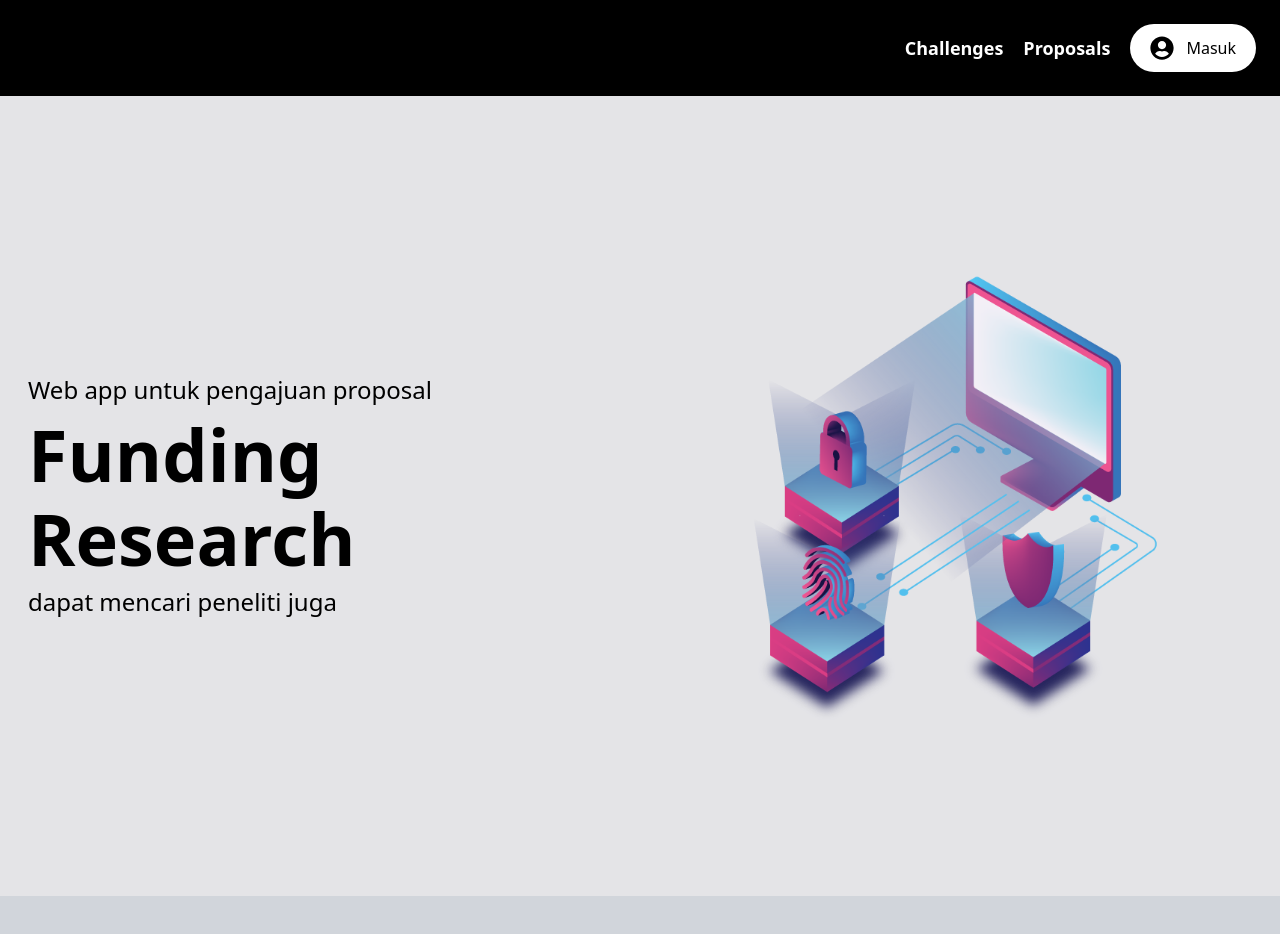
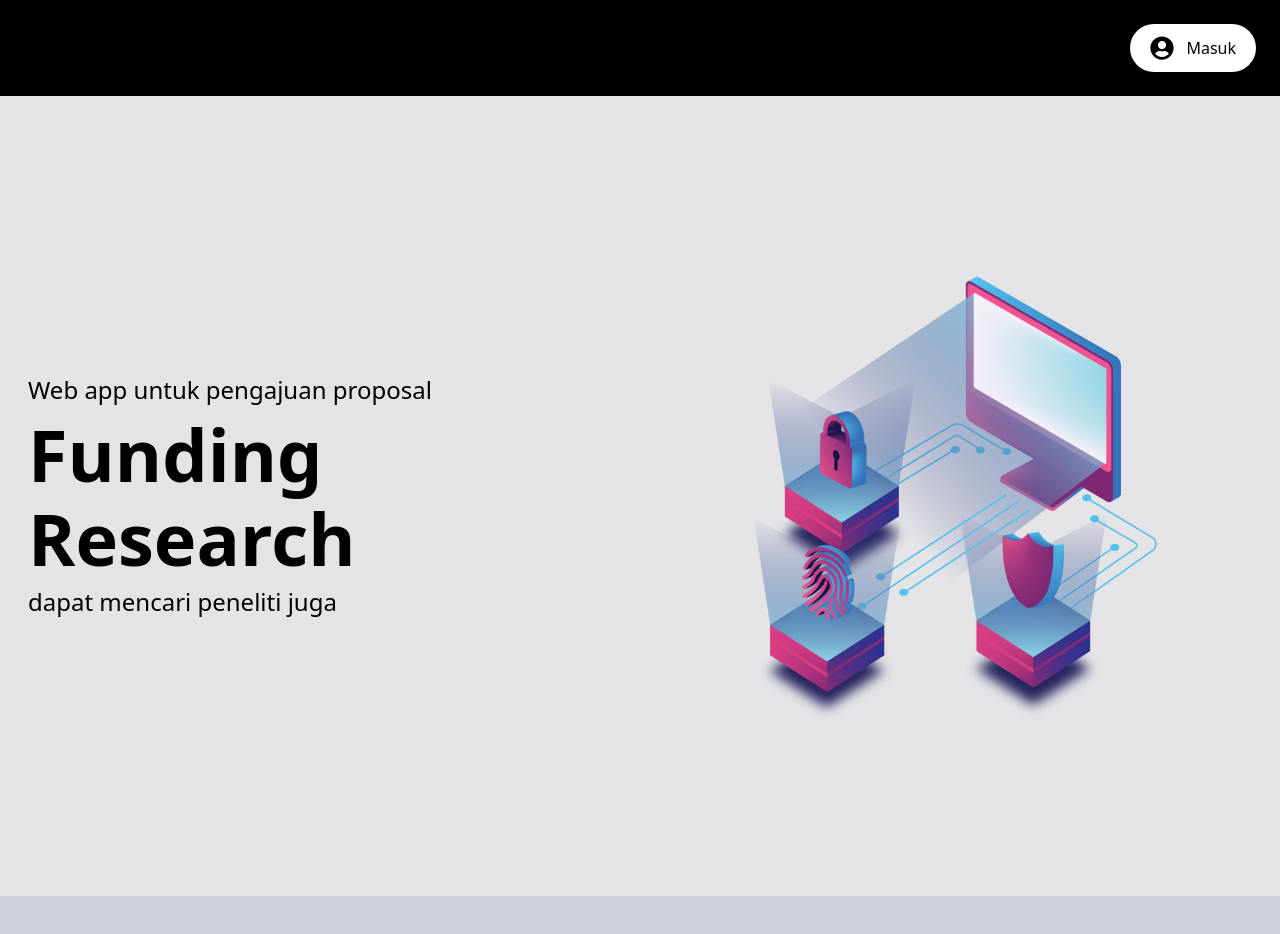
Before and after one commit to rg-km/final-project-engineering-3, a React (Create React App) app in the folder frontend/: page / in a window 1280 px wide. Built offline with nearby package versions, Linux system fonts and the light colour scheme.

Commit message:
fix : researcher nav show up when  not logged in

```diff
--- a/frontend/src/components/shared/TopBar.jsx
+++ b/frontend/src/components/shared/TopBar.jsx
@@ -1,6 +1,7 @@
 import React, { useState } from 'react'
 import { FaUserCircle } from 'react-icons/fa'
 import { useNavigate } from 'react-router-dom'
+import { ROLES } from '../../helper/constants'
 import useClickOutside from '../../hooks/useClickOutside'
 import useUserStore from '../../store/useUserStore'
 import MitraNavigation from '../navigation/MitraNavigation'
@@ -38,7 +39,8 @@ function TopBar() {
   return (
     <div className="w-full bg-black p-6 flex justify-end items-center space-x-5">
       <div className="flex space-x-5  ">
-        {user?.role === 'industry' ? <MitraNavigation /> : <ResearcherNavigation />}
+        {user?.role === ROLES.Mitra && <MitraNavigation />}
+        {user?.role === ROLES.Researcher && <ResearcherNavigation />}
       </div>
       <div className="relative">
         <button
```
